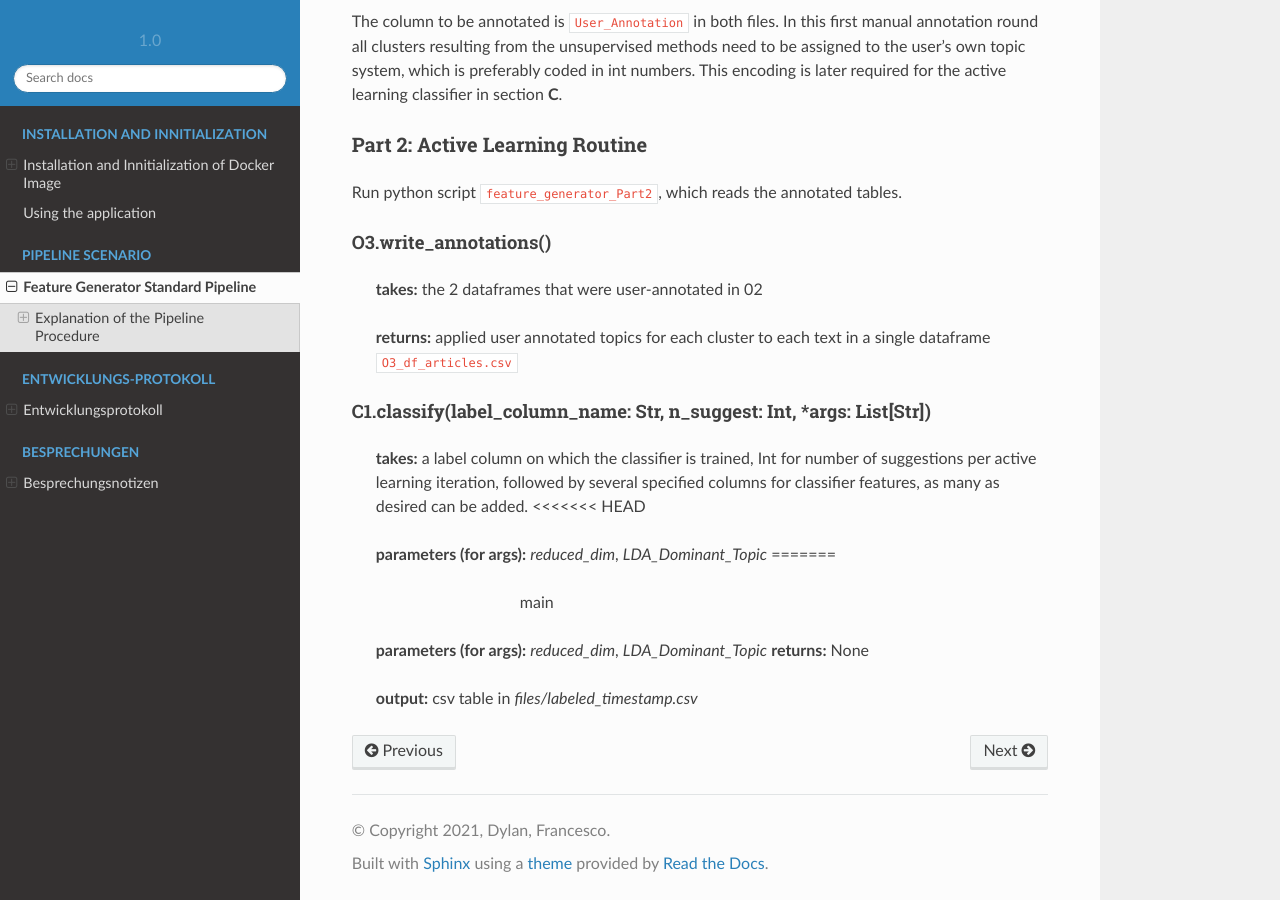
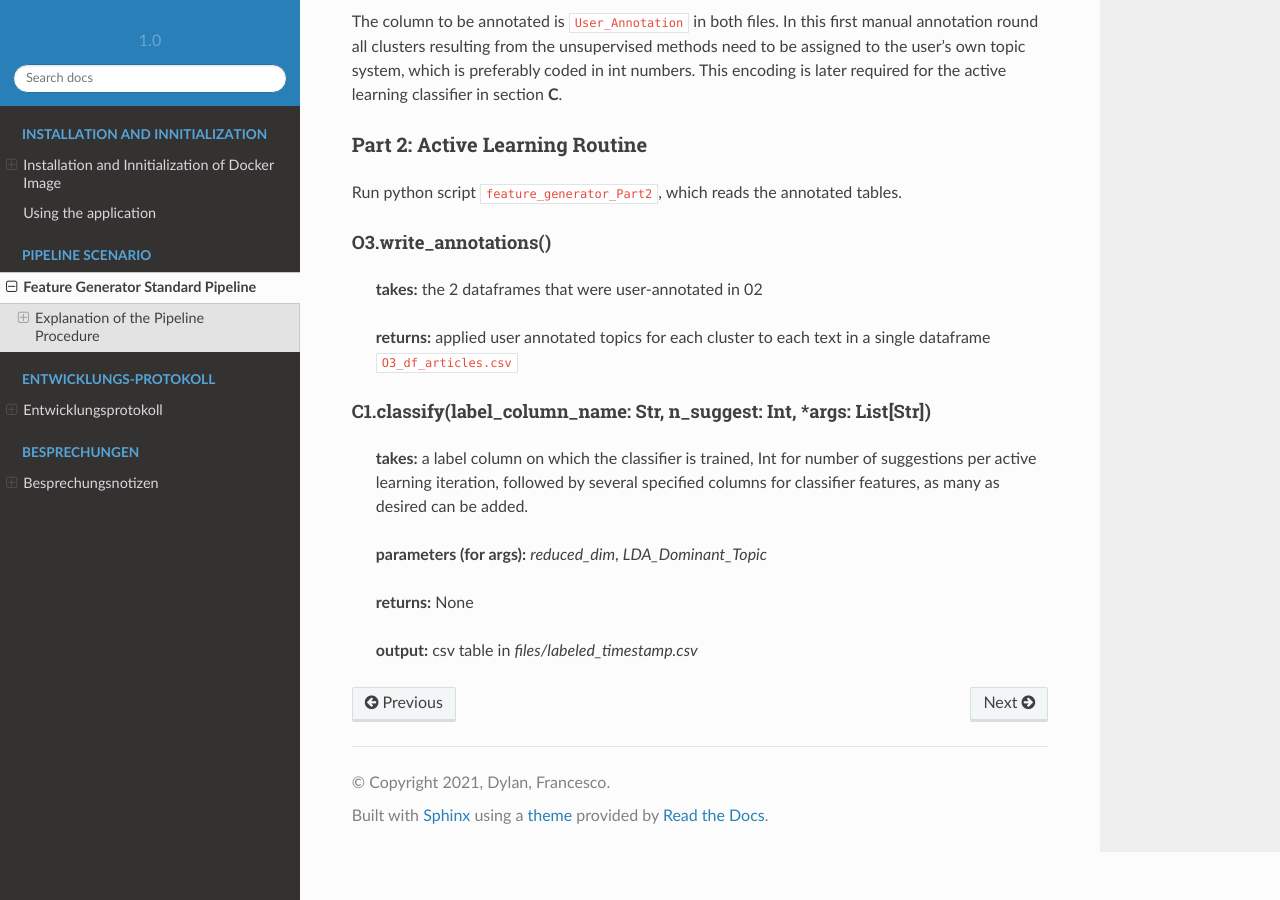
Before and after one commit to klemptner/dokumentation_feature_generator, a Sphinx documentation site: the page built from docs/source/docs/README_V1.md, in a window 1280 px wide and 900 px high, scrolled down 3208 px. Built offline with Sphinx 7.4.7 and the Read the Docs theme 2.0.0, drawn with Linux system fonts in a browser that asks for light colours.

Commit message:
added c1

```diff
--- a/docs/source/docs/README_V1.md
+++ b/docs/source/docs/README_V1.md
@@ -91,13 +91,9 @@ Run python script `feature_generator_Part2`, which reads the annotated tables.
 
 #### C1.classify(label_column_name: Str, n_suggest: Int, *args: List[Str])
 > **takes:**  a label column on which the classifier is trained, Int for number of suggestions per active learning iteration, followed by several specified columns for classifier features, as many as desired can be added.
-<<<<<<< HEAD
 >
 > **parameters (for args):** *reduced_dim*, *LDA_Dominant_Topic*
-=======
->>>>>>> main
 >
-> **parameters (for args):** *reduced_dim*, *LDA_Dominant_Topic*
 > **returns:** None
 >
 > **output:** csv table in *files/labeled_timestamp.csv*
```
